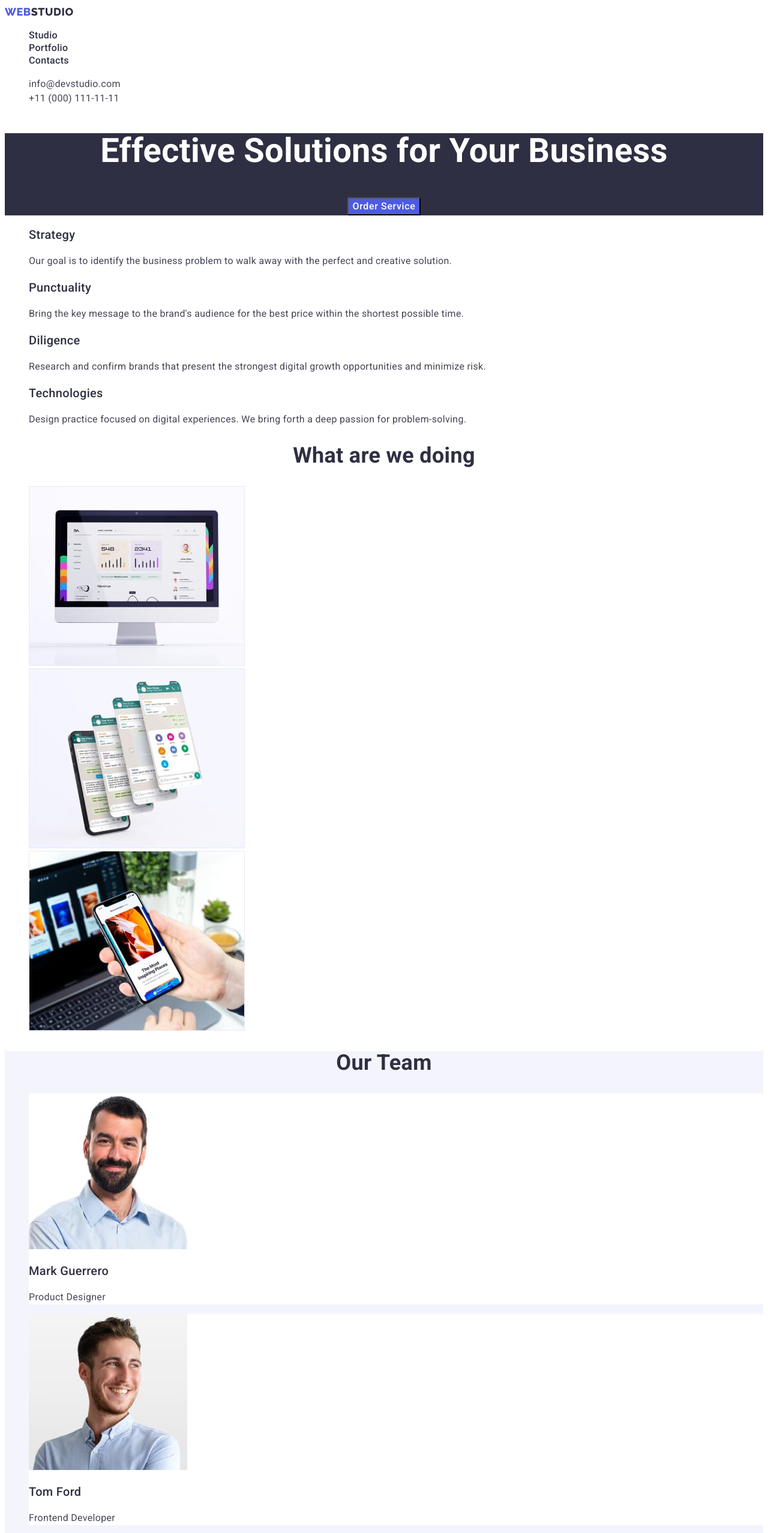
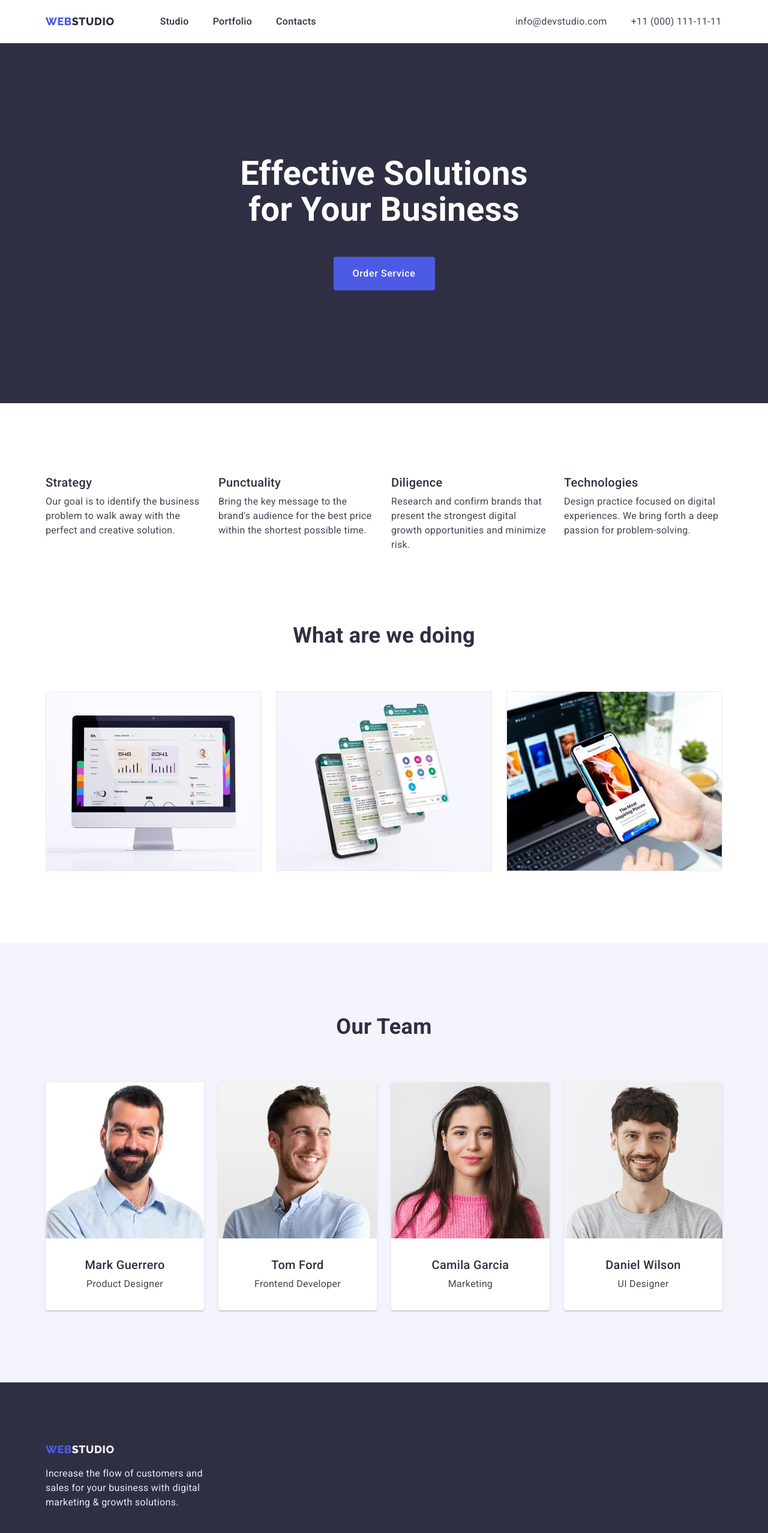
Before and after one commit to vacuumx/goit-markup-hw-02, a plain HTML site: page index.html in a window 1280 px wide. Shown: the top 2555 px of the page at 60% size. Drawn offline with Linux system fonts and the light colour scheme.

Commit message:
goit-markup-hw-02

```diff
--- /dev/null
+++ b/css/modern-normalize.css
@@ -0,0 +1,284 @@
+/*! modern-normalize v1.1.0 | MIT License | https://github.com/sindresorhus/modern-normalize */
+
+/*
+Document
+========
+*/
+
+/**
+Use a better box model (opinionated).
+*/
+
+*,
+::before,
+::after {
+	box-sizing: border-box;
+}
+
+/**
+1. Correct the line height in all browsers.
+2. Prevent adjustments of font size after orientation changes in iOS.
+3. Use a more readable tab size (opinionated).
+*/
+
+html {
+	line-height: 1.15; /* 1 */
+	-webkit-text-size-adjust: 100%; /* 2 */
+	-moz-tab-size: 4; /* 3 */
+	tab-size: 4; /* 3 */
+}
+
+/*
+Sections
+========
+*/
+
+/**
+1. Remove the margin in all browsers.
+2. Improve consistency of default fonts in all browsers. (https://github.com/sindresorhus/modern-normalize/issues/3)
+*/
+
+body {
+	margin: 0; /* 1 */
+	font-family:
+		system-ui,
+		'Segoe UI',
+		Roboto,
+		Helvetica,
+		Arial,
+		sans-serif,
+		'Apple Color Emoji',
+		'Segoe UI Emoji'; /* 2 */
+}
+
+/*
+Grouping content
+================
+*/
+
+/**
+1. Add the correct height in Firefox.
+2. Correct the inheritance of border color in Firefox. (https://bugzilla.mozilla.org/show_bug.cgi?id=190655)
+*/
+
+hr {
+	height: 0; /* 1 */
+	color: inherit; /* 2 */
+}
+
+/*
+Text-level semantics
+====================
+*/
+
+/**
+Add the correct text decoration in Chrome, Edge, and Safari.
+*/
+
+abbr[title] {
+	text-decoration: underline dotted;
+}
+
+/**
+Add the correct font weight in Edge and Safari.
+*/
+
+b,
+strong {
+	font-weight: bolder;
+}
+
+/**
+1. Improve consistency of default fonts in all browsers. (https://github.com/sindresorhus/modern-normalize/issues/3)
+2. Correct the odd 'em' font sizing in all browsers.
+*/
+
+code,
+kbd,
+samp,
+pre {
+	font-family:
+		ui-monospace,
+		SFMono-Regular,
+		Consolas,
+		'Liberation Mono',
+		Menlo,
+		monospace; /* 1 */
+	font-size: 1em; /* 2 */
+}
+
+/**
+Add the correct font size in all browsers.
+*/
+
+small {
+	font-size: 80%;
+}
+
+/**
+Prevent 'sub' and 'sup' elements from affecting the line height in all browsers.
+*/
+
+sub,
+sup {
+	font-size: 75%;
+	line-height: 0;
+	position: relative;
+	vertical-align: baseline;
+}
+
+sub {
+	bottom: -0.25em;
+}
+
+sup {
+	top: -0.5em;
+}
+
+/*
+Tabular data
+============
+*/
+
+/**
+1. Remove text indentation from table contents in Chrome and Safari. (https://bugs.chromium.org/p/chromium/issues/detail?id=999088, https://bugs.webkit.org/show_bug.cgi?id=201297)
+2. Correct table border color inheritance in Chrome and Safari. (https://bugs.chromium.org/p/chromium/issues/detail?id=935729, https://bugs.webkit.org/show_bug.cgi?id=195016)
+*/
+
+table {
+	text-indent: 0; /* 1 */
+	border-color: inherit; /* 2 */
+}
+
+/*
+Forms
+=====
+*/
+
+/**
+1. Change the font styles in all browsers.
+2. Remove the margin in Firefox and Safari.
+*/
+
+button,
+input,
+optgroup,
+select,
+textarea {
+	font-family: inherit; /* 1 */
+	font-size: 100%; /* 1 */
+	line-height: 1.15; /* 1 */
+	margin: 0; /* 2 */
+}
+
+/**
+Remove the inheritance of text transform in Edge and Firefox.
+*/
+
+button,
+select {
+	text-transform: none;
+}
+
+/**
+Correct the inability to style clickable types in iOS and Safari.
+*/
+
+button,
+[type='button'],
+[type='reset'],
+[type='submit'] {
+	-webkit-appearance: button;
+}
+
+/**
+Remove the inner border and padding in Firefox.
+*/
+
+::-moz-focus-inner {
+	border-style: none;
+	padding: 0;
+}
+
+/**
+Restore the focus styles unset by the previous rule.
+*/
+
+:-moz-focusring {
+	outline: 1px dotted ButtonText;
+}
+
+/**
+Remove the additional ':invalid' styles in Firefox.
+See: https://github.com/mozilla/gecko-dev/blob/2f9eacd9d3d995c937b4251a5557d95d494c9be1/layout/style/res/forms.css#L728-L737
+*/
+
+:-moz-ui-invalid {
+	box-shadow: none;
+}
+
+/**
+Remove the padding so developers are not caught out when they zero out 'fieldset' elements in all browsers.
+*/
+
+legend {
+	padding: 0;
+}
+
+/**
+Add the correct vertical alignment in Chrome and Firefox.
+*/
+
+progress {
+	vertical-align: baseline;
+}
+
+/**
+Correct the cursor style of increment and decrement buttons in Safari.
+*/
+
+::-webkit-inner-spin-button,
+::-webkit-outer-spin-button {
+	height: auto;
+}
+
+/**
+1. Correct the odd appearance in Chrome and Safari.
+2. Correct the outline style in Safari.
+*/
+
+[type='search'] {
+	-webkit-appearance: textfield; /* 1 */
+	outline-offset: -2px; /* 2 */
+}
+
+/**
+Remove the inner padding in Chrome and Safari on macOS.
+*/
+
+::-webkit-search-decoration {
+	-webkit-appearance: none;
+}
+
+/**
+1. Correct the inability to style clickable types in iOS and Safari.
+2. Change font properties to 'inherit' in Safari.
+*/
+
+::-webkit-file-upload-button {
+	-webkit-appearance: button; /* 1 */
+	font: inherit; /* 2 */
+}
+
+/*
+Interactive
+===========
+*/
+
+/*
+Add the correct display in Chrome and Safari.
+*/
+
+summary {
+	display: list-item;
+}
--- a/css/styles.css
+++ b/css/styles.css
@@ -7,6 +7,9 @@
   --ocean: #404bbf;
   --white: #ffffff;
   --light: rgba(231, 233, 252, 0.1);
+  --blacky: rgba(0, 0, 0, 0.15);
+  --blues: rgba(46, 47, 66, 0.08);
+  --bluez: rgba(46, 47, 66, 0.16);
 }
 
 body {
@@ -14,7 +17,36 @@ body {
   color: var(--navy-blue);
   letter-spacing: 0.02em;
 }
-
+h1,
+h2,
+h3,
+h4,
+h5,
+h6,
+p {
+  margin: 0;
+}
+ul {
+  margin: 0;
+  padding-left: 0;
+}
+img {
+  display: block;
+}
+.container {
+  width: 1158px;
+  padding-left: 15px;
+  padding-right: 15px;
+  margin-left: auto;
+  margin-right: auto;
+}
+.header {
+  padding-top: 24px;
+  padding-bottom: 24px;
+}
+.header-flex{
+  display: flex;
+}
 .header-web {
   color: var(--iris);
 }
@@ -27,9 +59,14 @@ body {
   font-weight: 800;
   line-height: 1.33;
   letter-spacing: 0.03em;
+  display: inline;
+  margin-right: 76px;
 }
 .header-list {
   list-style: none;
+  display: flex;
+  align-items: center;
+  gap: 40px;
 }
 .header-nav {
   text-decoration: none;
@@ -44,6 +81,11 @@ body {
 }
 .contact-list {
   list-style: none;
+  display: flex;
+  gap: 40px;
+}
+.contact-list:first-child{
+  margin-left: 332px;
 }
 .header-contact {
   color: var(--slate);
@@ -57,76 +99,114 @@ body {
   color: var(--iris);
 }
 
-
 .section-main {
   background-color: var(--navy-blue);
   text-align: center;
+  height: 600px;
+  padding-top: 188px;
+  padding-bottom: 188px;
 }
 .title {
   background-color: var(--navy-blue);
   color: var(--white);
   font-size: 56px;
   line-height: 1.07;
+  width: 494px;
+  height: 120px;
+  display: block;
+  text-align: center;
+  margin: auto;
 }
 .order-btn {
   font-family: "roboto", sans-serif;
   background-color: var(--iris);
+  width: 169px;
+  height: 56px;
   color: var(--white);
   font-size: 16px;
   font-weight: 500;
   line-height: 1.5;
   letter-spacing: 0.04em;
   cursor: pointer;
+  margin-top: 48px;
+  border-radius: 4px;
+  box-shadow: 0px 4px 4px --blacky;
+  border: 0;
 }
 .order-btn:focus,
 .order-btn:hover {
   background-color: var(--ocean);
 }
 
-
+.section-goal {
+  padding-top: 120px;
+  padding-bottom: 120px;
+}
 .goal-list {
   list-style: none;
+  display: flex;
+  gap: 24px;
 }
 .headline {
   font-weight: 500;
   font-size: 20px;
   line-height: 1.2;
+  margin-bottom: 8px;
 }
 .desc {
   color: var(--slate);
   font-size: 16px;
   line-height: 1.5;
+  width: 264px;
 }
 
-
+.section-doing {
+  padding-bottom: 120px;
+}
 .subtitle {
   font-size: 36px;
   line-height: 1.11;
   text-align: center;
+  margin-bottom: 72px;
 }
-.work-list{
+.work-list {
   list-style: none;
+  display: flex;
+  gap: 24px;
 }
-
 
 .team-section {
   background-color: var(--cloud);
+  padding-top: 120px;
+  padding-bottom: 120px;
 }
 .team-title {
   font-size: 36px;
   line-height: 1.11;
   text-align: center;
+  margin-bottom: 72px;
 }
 .team-list {
   list-style: none;
+  display: flex;
+  gap: 24px;
+  justify-content: center;
 }
 .subject {
   background-color: var(--white);
+  text-align: center;
+  width: 264px;
+  height: 380px;
+  box-shadow: 0px 1px 6px var(--blues),
+    0px 1px 1px var(--bluez), 0px 2px 1px var(--blues);
+  border-radius: 0px 0px 4px 4px;
 }
 .subject-name {
   font-weight: 500;
   font-size: 20px;
   line-height: 1.2;
+  margin-top: 32px;
+  margin-bottom: 8px;
 }
 .subject-desc {
   color: var(--slate);
@@ -134,9 +214,10 @@ body {
   line-height: 1.5;
 }
 
-
 .footer {
   background-color: var(--navy-blue);
+  padding-top: 100px;
+  padding-bottom: 100px;
 }
 .footer-web {
   color: var(--iris);
@@ -155,6 +236,8 @@ body {
   color: var(--cornflower);
   font-size: 16px;
   line-height: 1.5;
+  width: 264px;
+  margin-top: 16px;
 }
 
 /*page --portfolio*/
--- a/index.html
+++ b/index.html
@@ -7,6 +7,7 @@
     <title>Web Studio</title>
     <link rel="preconnect" href="https://fonts.googleapis.com" />
     <link rel="preconnect" href="https://fonts.gstatic.com" crossorigin />
+    <link rel="stylesheet" href="./css/modern-normalize.css" />
     <link
       href="https://fonts.googleapis.com/css2?family=Raleway:wght@800&family=Roboto:wght@400;500;700;900&display=swap"
       rel="stylesheet"
@@ -14,8 +15,9 @@
     <link rel="stylesheet" href="./css/styles.css" />
   </head>
   <body>
-    <header>
-      <nav>
+      <header class="header">
+        <div class="container header-flex">
+          <nav class="header-flex">
             <a class="header-logo" href="./index.html"
               ><span class="header-web">Web</span>Studio</a
             >
@@ -39,13 +41,17 @@
               </li>
             </ul>
           </address>
+        </div>
       </header>
     <main>
       <section class="section-main">
+        <div class="container">
           <h1 class="title">Effective Solutions for Your Business</h1>
           <button class="order-btn" type="button">Order Service</button>
+        </div>
       </section>
-      <section>
+      <section class="section-goal">
+        <div class="container">
           <h2 hidden>Info</h2>
           <ul class="goal-list">
             <li>
@@ -77,8 +83,10 @@
               </p>
             </li>
           </ul>
+        </div>
       </section>
-      <section>
+      <section class="section-doing">
+        <div class="container">
           <h2 class="subtitle">What are we doing</h2>
           <ul class="work-list">
             <li>
@@ -101,8 +109,10 @@
               />
             </li>
           </ul>
+        </div>
       </section>
       <section class="team-section">
+        <div class="container">
           <h2 class="team-title">Our Team</h2>
           <ul class="team-list">
             <li class="subject">
@@ -146,9 +156,11 @@
               <p class="subject-desc">UI Designer</p>
             </li>
           </ul>
+        </div>
       </section>
     </main>
     <footer class="footer">
+      <div class="container">
         <a class="footer-logo" href="./index.html"
           ><span class="footer-web">Web</span>Studio</a
         >
@@ -156,6 +168,7 @@
           Increase the flow of customers and sales for your business with digital
           marketing & growth solutions.
         </p>
+      </div>
     </footer>
   </body>
 </html>
```
Also changed, not shown: portfolio.html (+1 -0 lines). Lines whose indentation alone changed are shown as unchanged.
